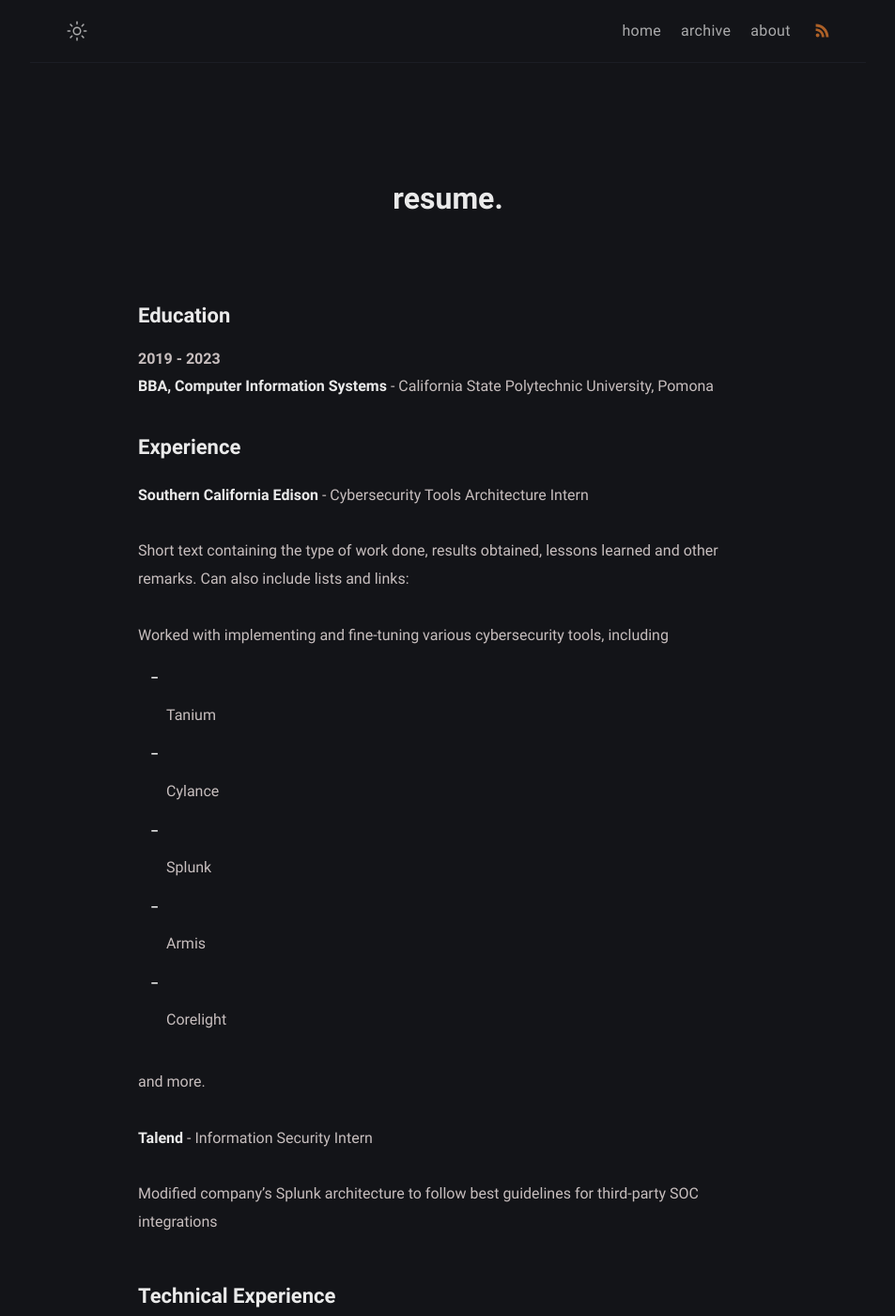
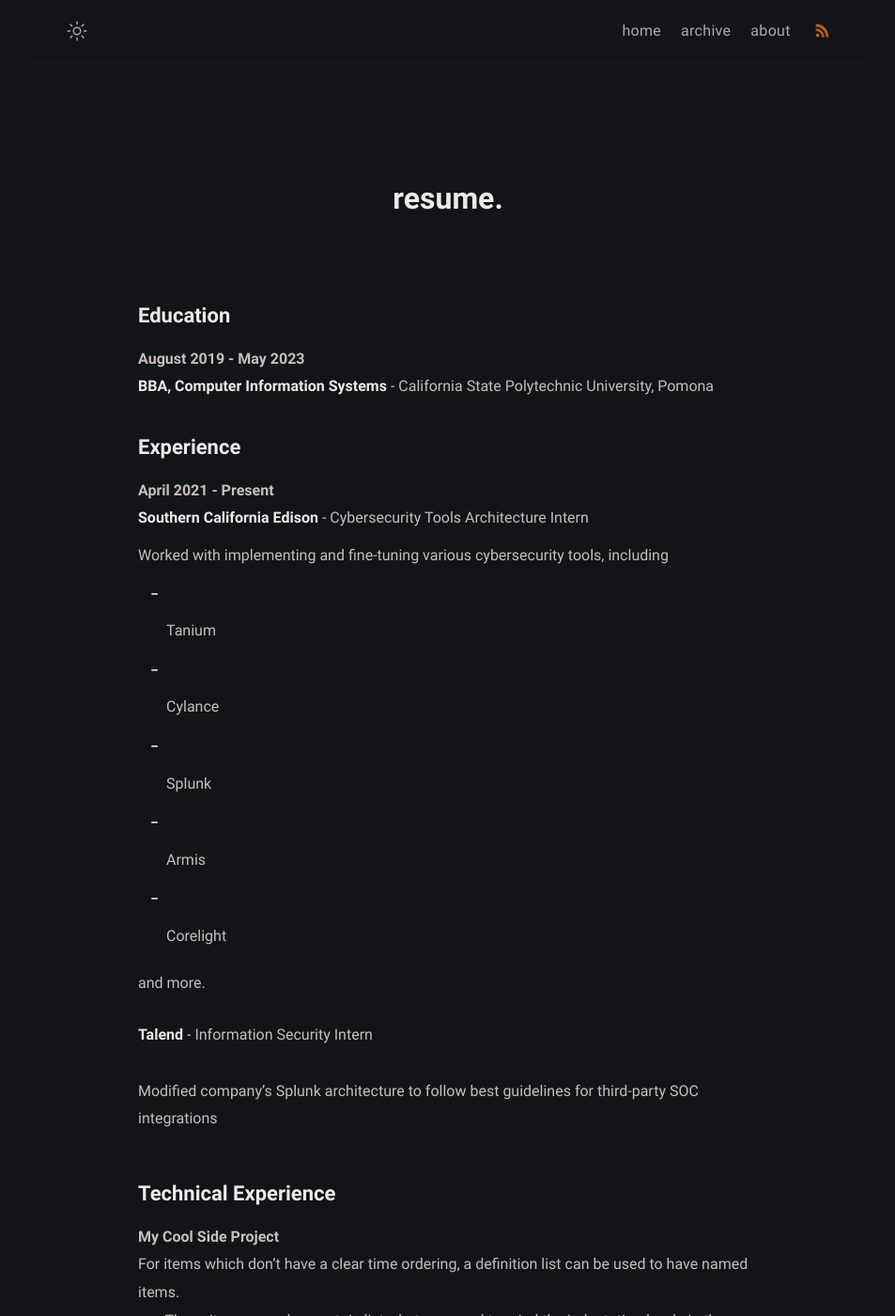
Before and after one commit to fyrworx4/old-fyrworx4.github.io, a Jekyll site: the page built from resume.md, in a window 1280 px wide and 1400 px high. Shown: the whole window at 94% size, without its empty margins (163-1116 px from the left). Built offline with Jekyll 4.4.1, drawn with Linux system fonts in a browser that asks for light colours; some of the changed text lies outside the part shown.

Commit message:
Edited resume.md

```diff
--- a/resume.md
+++ b/resume.md
@@ -9,32 +9,29 @@ comments: false
 Education
 ---------
 
-2019 - 2023
+August 2019 - May 2023
 :   **BBA, Computer Information Systems** - California State Polytechnic University, Pomona
 
 
 Experience
 ----------
 
-**Southern California Edison** - Cybersecurity Tools Architecture Intern
+April 2021 - Present
+:   **Southern California Edison** - Cybersecurity Tools Architecture Intern
 
-Short text containing the type of work done, results obtained,
-lessons learned and other remarks. Can also include lists and
-links:
+    Worked with implementing and fine-tuning various cybersecurity tools, including
 
-Worked with implementing and fine-tuning various cybersecurity tools, including
+    * Tanium
 
-* Tanium
+    * Cylance
 
-* Cylance
+    * Splunk
 
-* Splunk
+    * Armis
 
-* Armis
+    * Corelight
 
-* Corelight
-
-and more.
+    and more.
 
 **Talend** - Information Security Intern
 
```
Also changed, not shown: other parts of resume.md (+1 -1 lines).
